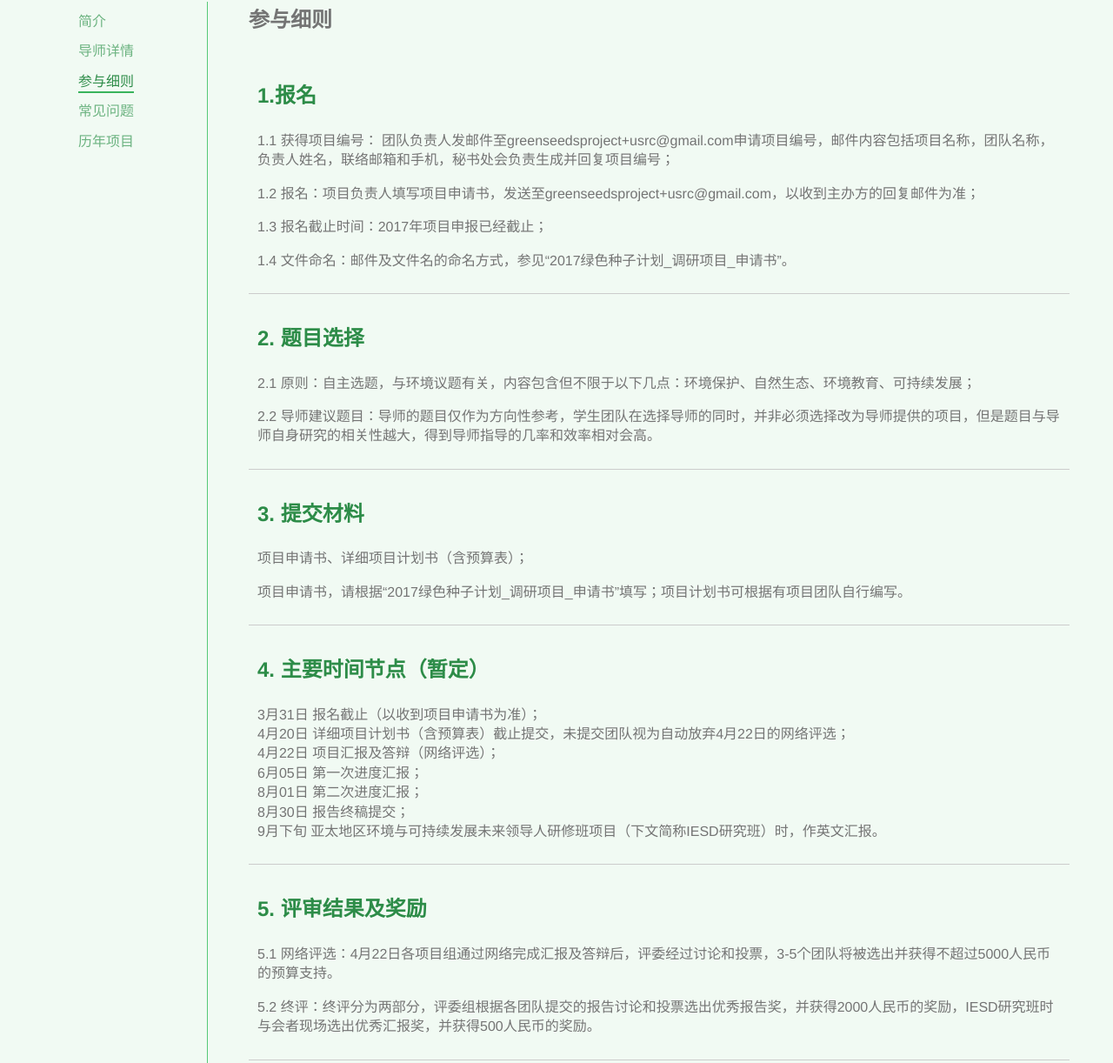
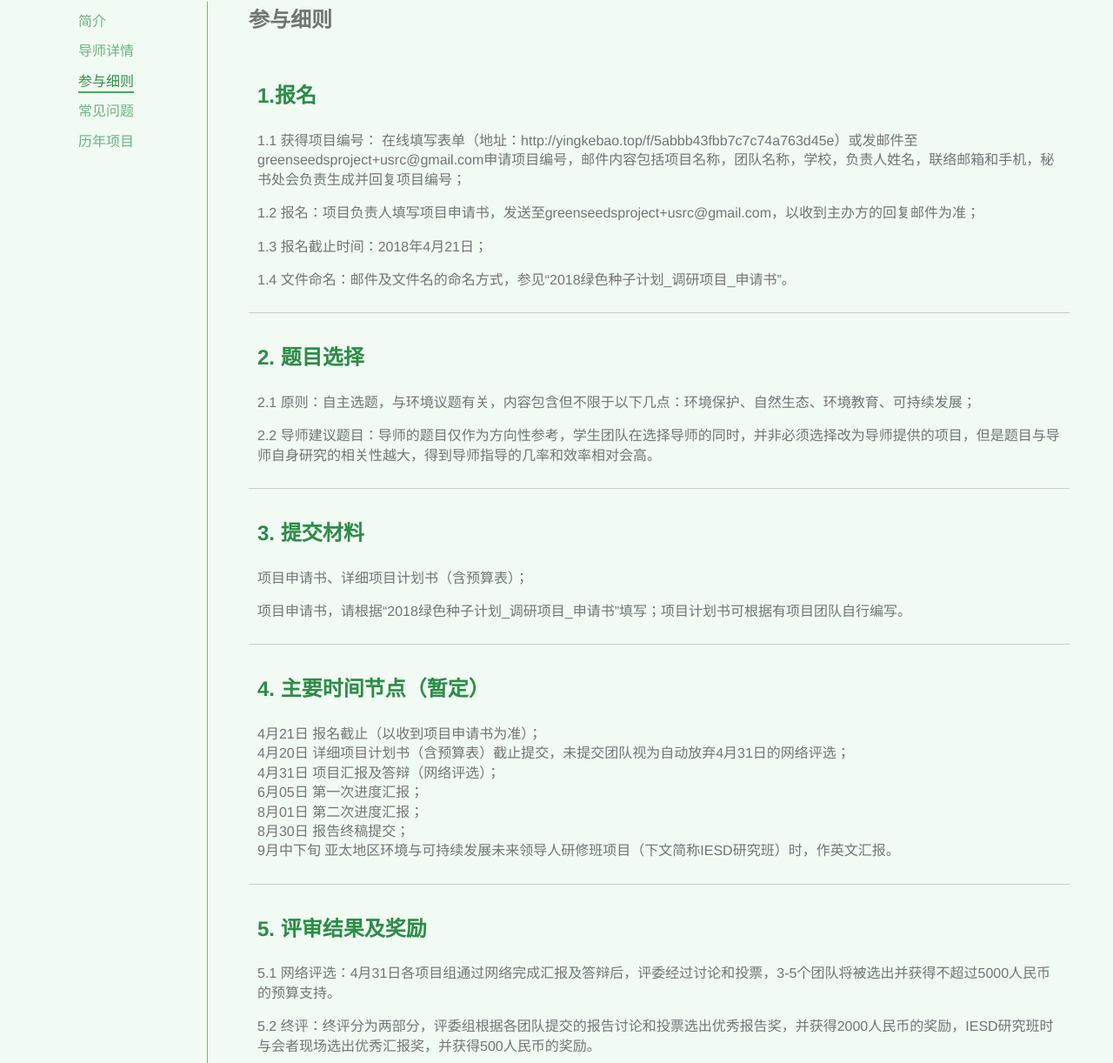
Before and after one commit to zhoulangjohn/green-seeds, a plain HTML site: page research-detail.html in a window 1280 px wide. Shown: the part 114-1336 px from the top of the page at 87% size. Drawn offline with Linux system fonts and the light colour scheme; a script that the page names is missing.

Commit message:
Update research-detail.html

```diff
--- a/research-detail.html
+++ b/research-detail.html
@@ -38,10 +38,10 @@
                 <h2>参与细则</h2>
                 <section>
                     <h3>1.报名</h3>
-                    <p>1.1 获得项目编号： 团队负责人发邮件至greenseedsproject+usrc@gmail.com申请项目编号，邮件内容包括项目名称，团队名称，负责人姓名，联络邮箱和手机，秘书处会负责生成并回复项目编号；</p>
+                    <p>1.1 获得项目编号： 在线填写表单（地址：http://yingkebao.top/f/5abbb43fbb7c7c74a763d45e）或发邮件至greenseedsproject+usrc@gmail.com申请项目编号，邮件内容包括项目名称，团队名称，学校，负责人姓名，联络邮箱和手机，秘书处会负责生成并回复项目编号；</p>
                     <p>1.2 报名：项目负责人填写项目申请书，发送至greenseedsproject+usrc@gmail.com，以收到主办方的回复邮件为准；</p>
-                    <p>1.3 报名截止时间：2017年项目申报已经截止；</p>
-                    <p>1.4 文件命名：邮件及文件名的命名方式，参见“2017绿色种子计划_调研项目_申请书”。</p>
+                    <p>1.3 报名截止时间：2018年4月21日；</p>
+                    <p>1.4 文件命名：邮件及文件名的命名方式，参见“2018绿色种子计划_调研项目_申请书”。</p>
                 </section>
                 <section>
                     <h3>2. 题目选择</h3>
@@ -50,23 +50,23 @@
                 </section>
                 <section>
                     <h3>3. 提交材料</h3>
-                    <p>项目申请书、详细项目计划书（含预算表）；</p><p>项目申请书，请根据“2017绿色种子计划_调研项目_申请书”填写；项目计划书可根据有项目团队自行编写。</p>
+                    <p>项目申请书、详细项目计划书（含预算表）；</p><p>项目申请书，请根据“2018绿色种子计划_调研项目_申请书”填写；项目计划书可根据有项目团队自行编写。</p>
                 </section>
                 <section>
                     <h3>4. 主要时间节点（暂定）</h3>
                     <p>
-                      3月31日 报名截止（以收到项目申请书为准）；<br>
-                      4月20日 详细项目计划书（含预算表）截止提交，未提交团队视为自动放弃4月22日的网络评选；<br>
-                      4月22日 项目汇报及答辩（网络评选）；<br>
+                      4月21日 报名截止（以收到项目申请书为准）；<br>
+                      4月20日 详细项目计划书（含预算表）截止提交，未提交团队视为自动放弃4月31日的网络评选；<br>
+                      4月31日 项目汇报及答辩（网络评选）；<br>
                       6月05日 第一次进度汇报；<br>
                       8月01日 第二次进度汇报；<br>
                       8月30日 报告终稿提交；<br>
-                      9月下旬 亚太地区环境与可持续发展未来领导人研修班项目（下文简称IESD研究班）时，作英文汇报。
+                      9月中下旬 亚太地区环境与可持续发展未来领导人研修班项目（下文简称IESD研究班）时，作英文汇报。
                     </p>
                 </section>
                 <section>
                     <h3>5. 评审结果及奖励</h3>
-                    <p>5.1 网络评选：4月22日各项目组通过网络完成汇报及答辩后，评委经过讨论和投票，3-5个团队将被选出并获得不超过5000人民币的预算支持。</p>
+                    <p>5.1 网络评选：4月31日各项目组通过网络完成汇报及答辩后，评委经过讨论和投票，3-5个团队将被选出并获得不超过5000人民币的预算支持。</p>
                     <p>5.2 终评：终评分为两部分，评委组根据各团队提交的报告讨论和投票选出优秀报告奖，并获得2000人民币的奖励，IESD研究班时与会者现场选出优秀汇报奖，并获得500人民币的奖励。</p>
                 </section>
                 <section>
```
